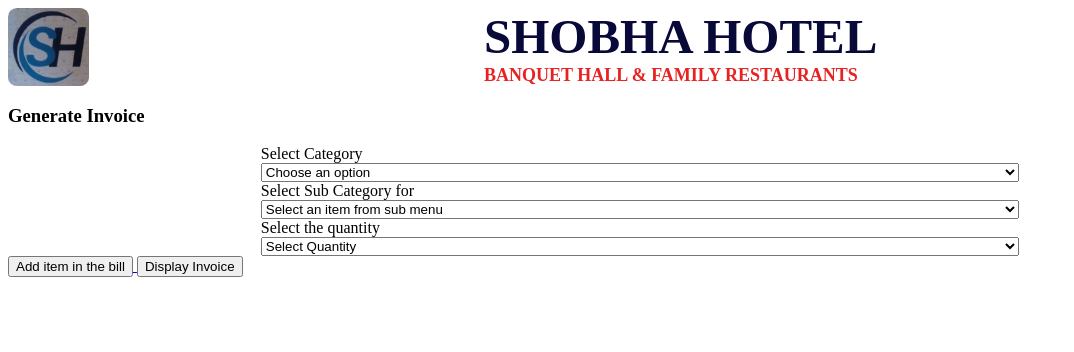
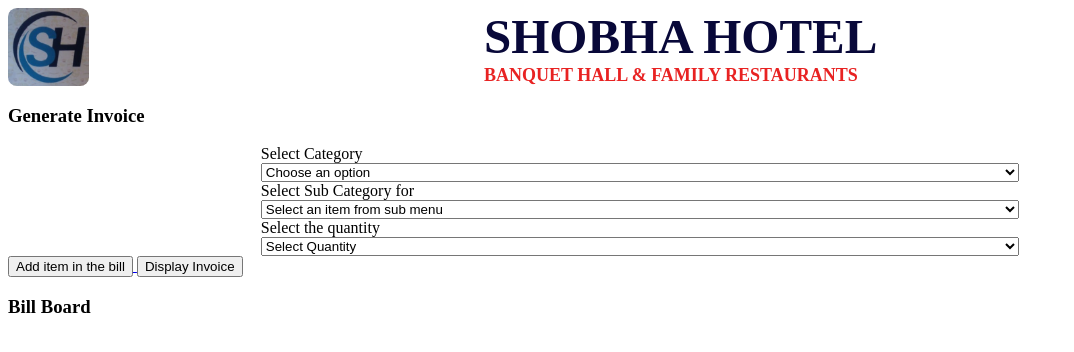
Before and after one commit to samridhikansal/shobha-hotel, a React (Create React App) app: page / in a window 1280 px wide. Shown: the top 352 px of the page, without its empty margins (0-1074 px from the left). Built offline with nearby package versions, Linux system fonts and the light colour scheme.

Commit message:
bill board component

```diff
--- /dev/null
+++ b/src/components/bill-board/billBoard.js
@@ -0,0 +1,11 @@
+import React from "react";
+
+const BillBoard = () => {
+  return (
+    <div>
+      <h3>Bill Board </h3>
+    </div>
+  );
+};
+
+export default BillBoard;
--- a/src/components/invoice/invoiceForm/invoice/generateInvoice.js
+++ b/src/components/invoice/invoiceForm/invoice/generateInvoice.js
@@ -3,6 +3,7 @@
 import { connect } from "react-redux";
 import uuid from "react-uuid";
 import "./generateinvoice.css";
+import BillBoard from "../../../bill-board/billBoard";
 
 class GenerateInvoice extends React.Component {
   constructor(props) {
@@ -104,6 +105,7 @@
           {" "}
           <button> Display Invoice</button>{" "}
         </Link>
+        <BillBoard />
       </div>
     );
   }
```
Also changed, not shown: 1 other file (tests, documents, lock files or other folders).
